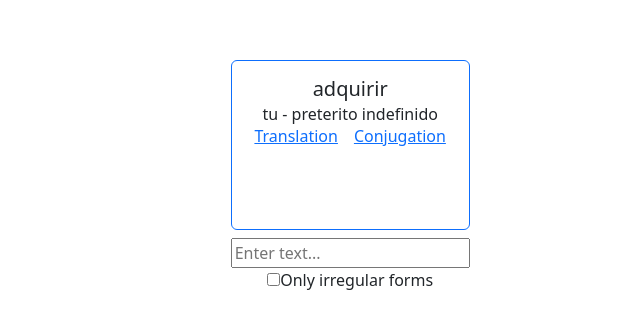
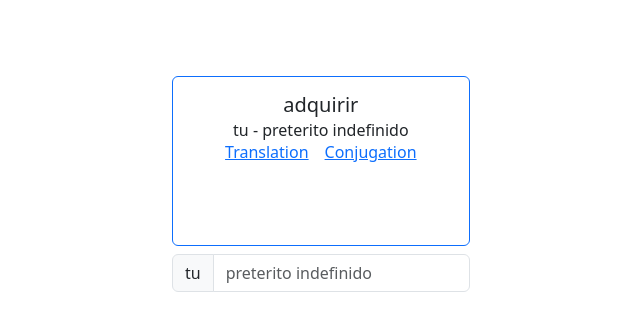
Before and after one commit to petoalbert/Conjugation, a React (Vite) app: page / in a window 1280 px wide. Shown: the part 460-790 px from the top of the page, without its empty margins (277-917 px from the left). Built offline with nearby package versions, Linux system fonts and the light colour scheme.

Commit message:
Add better input box

```diff
--- a/src/App.tsx
+++ b/src/App.tsx
@@ -4,6 +4,8 @@ import { ConjugationParameters, getParameters } from "./ConjugationParameters";
 import Task from "./Task";
 import { v4 as uuidv4 } from 'uuid';
 import { TaskResult } from "./TaskResult";
+import { pronounToString } from "./Pronoun";
+import { tenseToString } from "./Tense";
 
 type TaskData = {
   id: string;
@@ -12,7 +14,6 @@ type TaskData = {
 }
 
 export default function ConjugationGame() {
-  const [onlyIrregular, setOnlyIrregular] = useState<boolean>(false);
   const [inputText, setInputText] = useState('');
   const [tasks, setTasks] = useState<TaskData[]>([{ id: uuidv4(), params: getParameters(), userInput: null }])
 
@@ -39,10 +40,6 @@ export default function ConjugationGame() {
     });
   };
 
-  const handleCheckboxChange = () => {
-    setOnlyIrregular(prevState => !prevState);
-  };
-
   const handleKeyDown = (event: React.KeyboardEvent<HTMLInputElement>) => {
     if (event.key === 'Enter') {
       handleCheck();
@@ -58,26 +55,19 @@ export default function ConjugationGame() {
             {t.userInput != null && <TaskResult params={t.params} input={t.userInput} />}
           </div>
         )}
-      <div>
+        <div className="input-group">
+          <span className="input-group-text" id="basic-addon1">{pronounToString(tasks[tasks.length-1].params.pronoun)}</span>
           <input
             type="text"
+            className="form-control"
             value={inputText}
             onChange={handleInputChange}
             onKeyDown={handleKeyDown}
-        placeholder="Enter text..."
+            placeholder={tenseToString(tasks[tasks.length-1].params.tense)}
+            aria-label={tenseToString(tasks[tasks.length-1].params.tense)}
+            aria-describedby="basic-addon1"
           />
         </div>
-      <div>
-      <label>
-        <input
-          type="checkbox"
-          checked={onlyIrregular}
-          onChange={handleCheckboxChange}
-        />
-        Only irregular forms
-      </label>
-      </div>
-
       </div>
     </div>
   );
```
Lines whose indentation alone changed are shown as unchanged.
